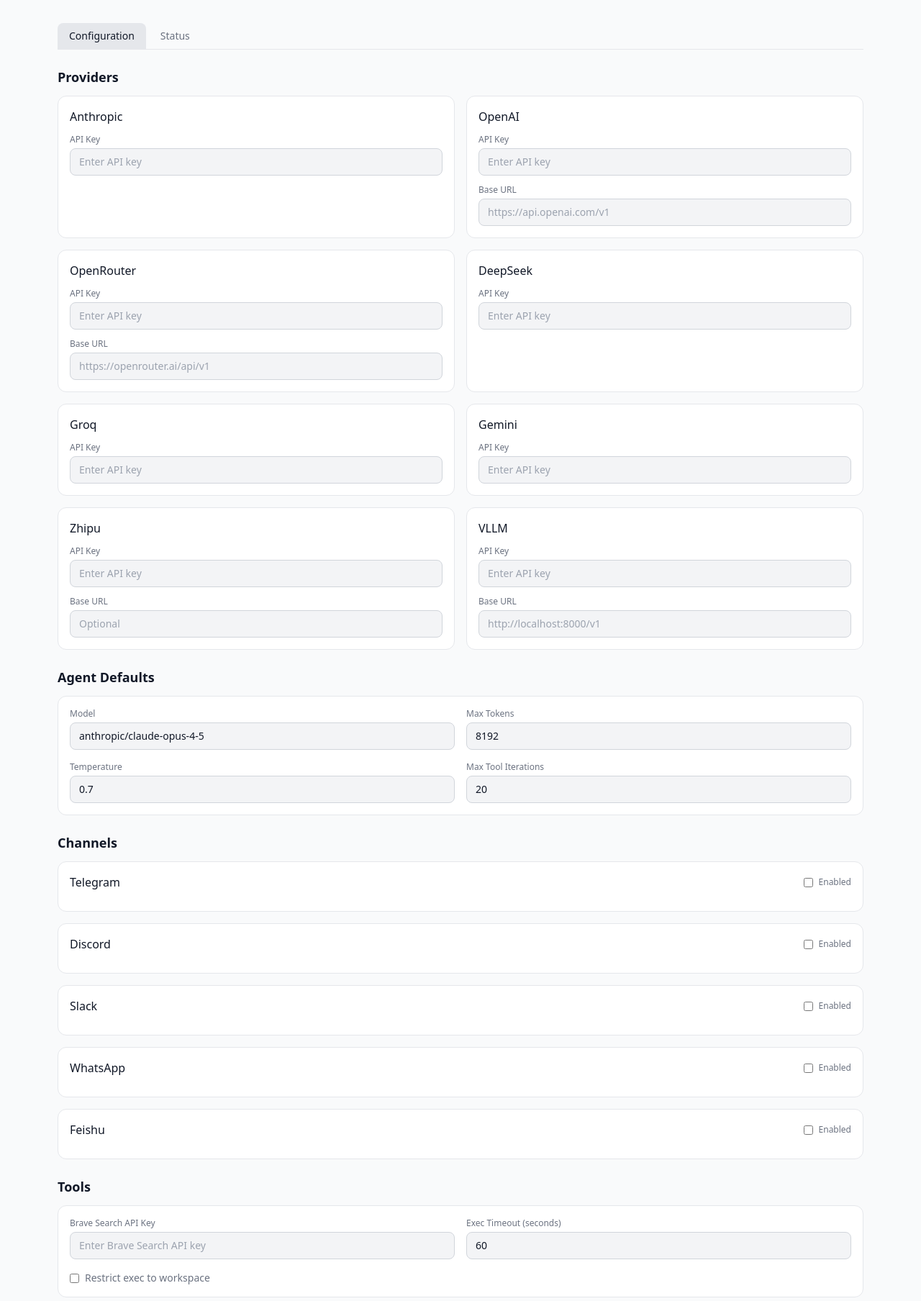
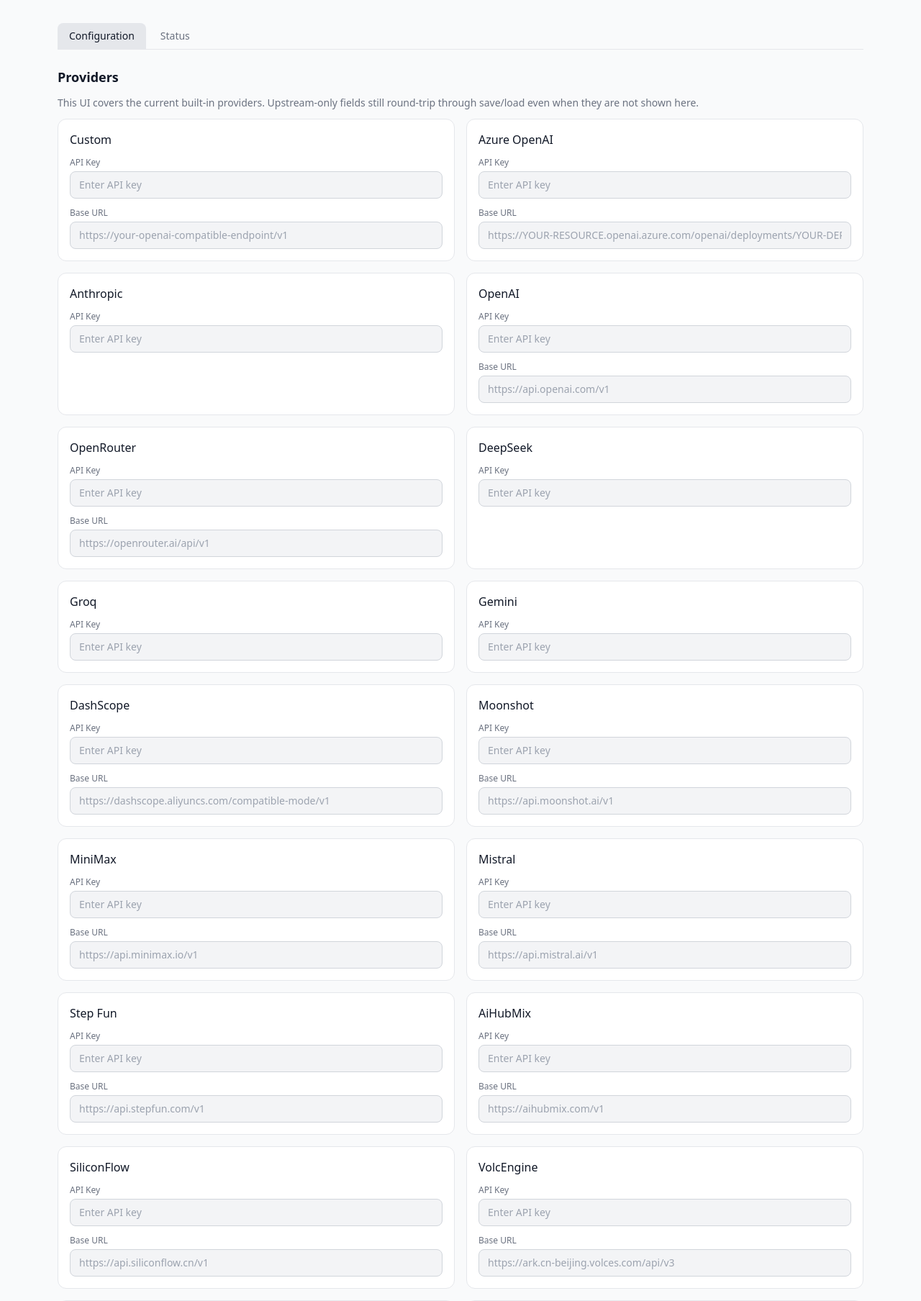
Before and after one commit to TheGreatAxios/nanobot-railway-template, a Python web app: template templates/index.html in a window 1280 px wide. Shown: the part 56-1864 px from the top of the page at 72% size. Run offline with Jinja, Linux system fonts and the light colour scheme; the template is opened without the code that fills it, so the values that code supplies are empty; some libraries are stand-ins or nearby versions.

Commit message:
Update to Newest Versions

```diff
--- a/templates/index.html
+++ b/templates/index.html
@@ -52,6 +52,9 @@
 
         <section>
           <h2 class="text-lg font-semibold mb-3">Providers</h2>
+          <p class="text-sm text-gray-500 dark:text-gray-400 mb-3">
+            This UI covers the current built-in providers. Upstream-only fields still round-trip through save/load even when they are not shown here.
+          </p>
           <div class="grid grid-cols-1 md:grid-cols-2 gap-4">
             <template x-for="p in providerList" :key="p.key">
               <div class="bg-white border border-gray-200 dark:bg-gray-900 dark:border-gray-800 rounded-xl p-4">
@@ -412,14 +415,27 @@
         toast: { show: false, message: '', type: 'success' },
 
         providerList: [
+          { key: 'custom', label: 'Custom', hasBase: true, basePlaceholder: 'https://your-openai-compatible-endpoint/v1' },
+          { key: 'azureOpenai', label: 'Azure OpenAI', hasBase: true, basePlaceholder: 'https://YOUR-RESOURCE.openai.azure.com/openai/deployments/YOUR-DEPLOYMENT' },
           { key: 'anthropic', label: 'Anthropic', hasBase: false },
           { key: 'openai', label: 'OpenAI', hasBase: true, basePlaceholder: 'https://api.openai.com/v1' },
           { key: 'openrouter', label: 'OpenRouter', hasBase: true, basePlaceholder: 'https://openrouter.ai/api/v1' },
           { key: 'deepseek', label: 'DeepSeek', hasBase: false },
           { key: 'groq', label: 'Groq', hasBase: false },
           { key: 'gemini', label: 'Gemini', hasBase: false },
+          { key: 'dashscope', label: 'DashScope', hasBase: true, basePlaceholder: 'https://dashscope.aliyuncs.com/compatible-mode/v1' },
+          { key: 'moonshot', label: 'Moonshot', hasBase: true, basePlaceholder: 'https://api.moonshot.ai/v1' },
+          { key: 'minimax', label: 'MiniMax', hasBase: true, basePlaceholder: 'https://api.minimax.io/v1' },
+          { key: 'mistral', label: 'Mistral', hasBase: true, basePlaceholder: 'https://api.mistral.ai/v1' },
+          { key: 'stepfun', label: 'Step Fun', hasBase: true, basePlaceholder: 'https://api.stepfun.com/v1' },
+          { key: 'aihubmix', label: 'AiHubMix', hasBase: true, basePlaceholder: 'https://aihubmix.com/v1' },
+          { key: 'siliconflow', label: 'SiliconFlow', hasBase: true, basePlaceholder: 'https://api.siliconflow.cn/v1' },
+          { key: 'volcengine', label: 'VolcEngine', hasBase: true, basePlaceholder: 'https://ark.cn-beijing.volces.com/api/v3' },
+          { key: 'byteplus', label: 'BytePlus', hasBase: true, basePlaceholder: 'https://ark.ap-southeast.bytepluses.com/api/v3' },
           { key: 'zhipu', label: 'Zhipu', hasBase: true },
           { key: 'vllm', label: 'vLLM', hasBase: true, basePlaceholder: 'http://localhost:8000/v1' },
+          { key: 'ollama', label: 'Ollama', hasBase: true, basePlaceholder: 'http://localhost:11434/v1' },
+          { key: 'ovms', label: 'OVMS', hasBase: true, basePlaceholder: 'http://localhost:8000/v3' },
         ],
 
         getProvider(key, field) {
@@ -537,7 +553,7 @@
 
     function defaultConfig() {
       return {
-        agents: { defaults: { workspace: '~/.nanobot/workspace', model: 'anthropic/claude-opus-4-5', maxTokens: 8192, temperature: 0.7, maxToolIterations: 20 } },
+        agents: { defaults: { workspace: '~/.nanobot/workspace', model: 'anthropic/claude-opus-4-5', provider: 'auto', maxTokens: 8192, temperature: 0.1, maxToolIterations: 200, timezone: 'UTC' } },
         channels: {
           telegram: { enabled: false, token: '', allowFrom: [], proxy: null },
           discord: { enabled: false, token: '', allowFrom: [] },
@@ -546,14 +562,27 @@
           feishu: { enabled: false, appId: '', appSecret: '', encryptKey: '', verificationToken: '', allowFrom: [] },
         },
         providers: {
+          custom: { apiKey: '', apiBase: null },
+          azureOpenai: { apiKey: '', apiBase: null },
           anthropic: { apiKey: '', apiBase: null },
           openai: { apiKey: '', apiBase: null },
           openrouter: { apiKey: '', apiBase: null },
           deepseek: { apiKey: '', apiBase: null },
           groq: { apiKey: '', apiBase: null },
           gemini: { apiKey: '', apiBase: null },
+          dashscope: { apiKey: '', apiBase: null },
+          moonshot: { apiKey: '', apiBase: null },
+          minimax: { apiKey: '', apiBase: null },
+          mistral: { apiKey: '', apiBase: null },
+          stepfun: { apiKey: '', apiBase: null },
+          aihubmix: { apiKey: '', apiBase: null },
+          siliconflow: { apiKey: '', apiBase: null },
+          volcengine: { apiKey: '', apiBase: null },
+          byteplus: { apiKey: '', apiBase: null },
           zhipu: { apiKey: '', apiBase: null },
           vllm: { apiKey: '', apiBase: null },
+          ollama: { apiKey: '', apiBase: null },
+          ovms: { apiKey: '', apiBase: null },
         },
         gateway: { host: '0.0.0.0', port: 18790 },
         tools: { web: { search: { apiKey: '', maxResults: 5 } }, exec: { timeout: 60, restrictToWorkspace: false } },
```
Also changed, not shown: server.py (+55 -3 lines), README.md, 1 other file.
